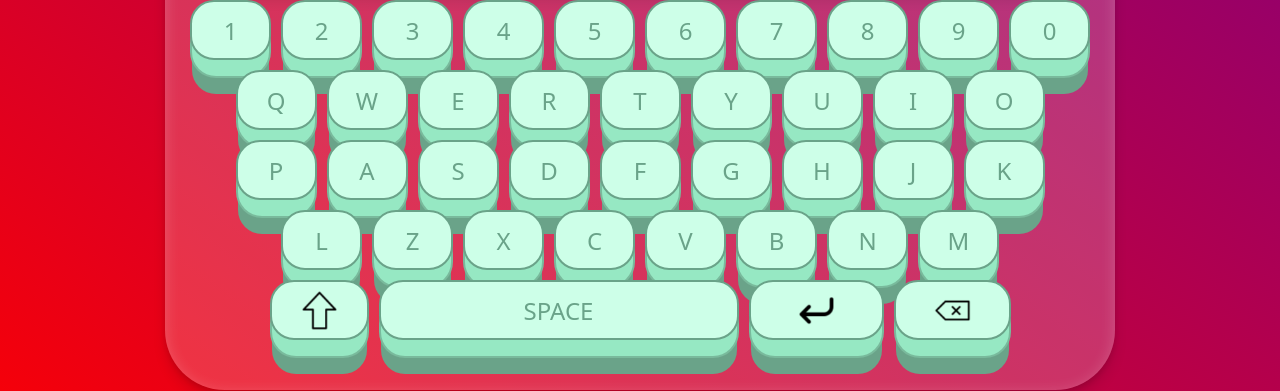
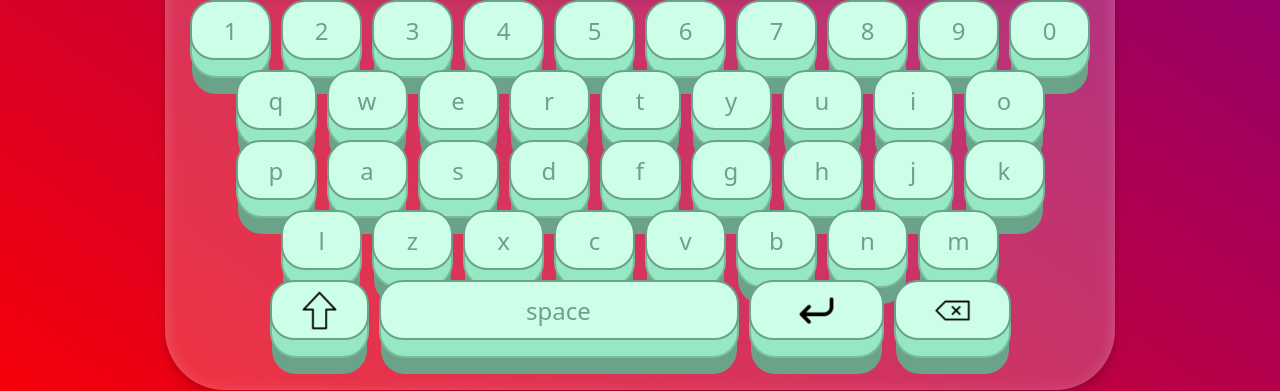
Before and after one commit to AvitalLerner/Portfolio, a React (Vite) app in the folder react_keyboard/: page / in a window 1280 px wide. Shown: the part 336-727 px from the top of the page. Built offline with nearby package versions, Linux system fonts and the light colour scheme.

Commit message:
upper case -lower case

```diff
--- a/react_keyboard/src/components/key.css
+++ b/react_keyboard/src/components/key.css
@@ -34,8 +34,6 @@
     font-size: 1.5rem;
     color: var(--colorShadeA);
     font-weight: 700;
-    text-transform: uppercase;
-    font-family: inherit;
   }
 
   button.key {
```
